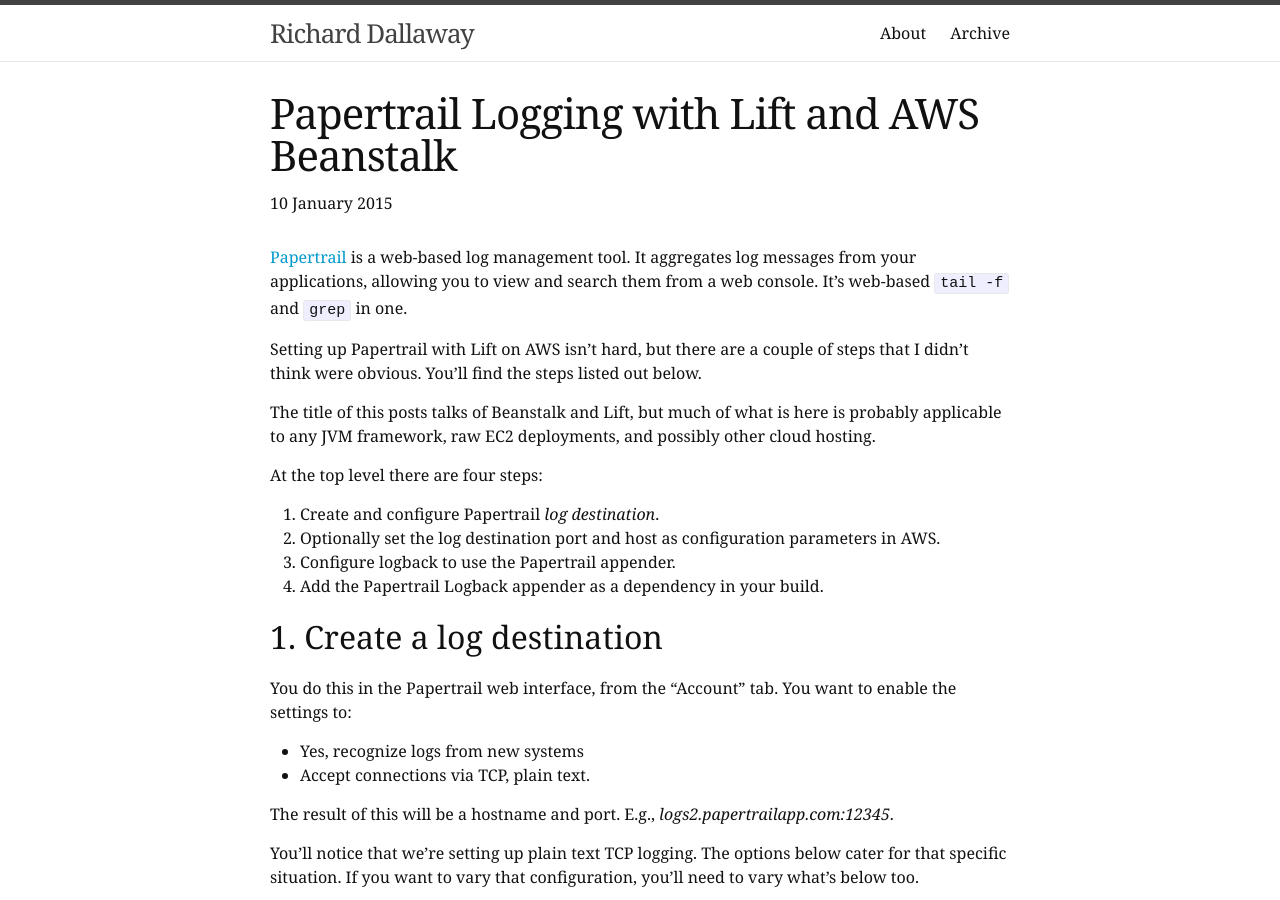
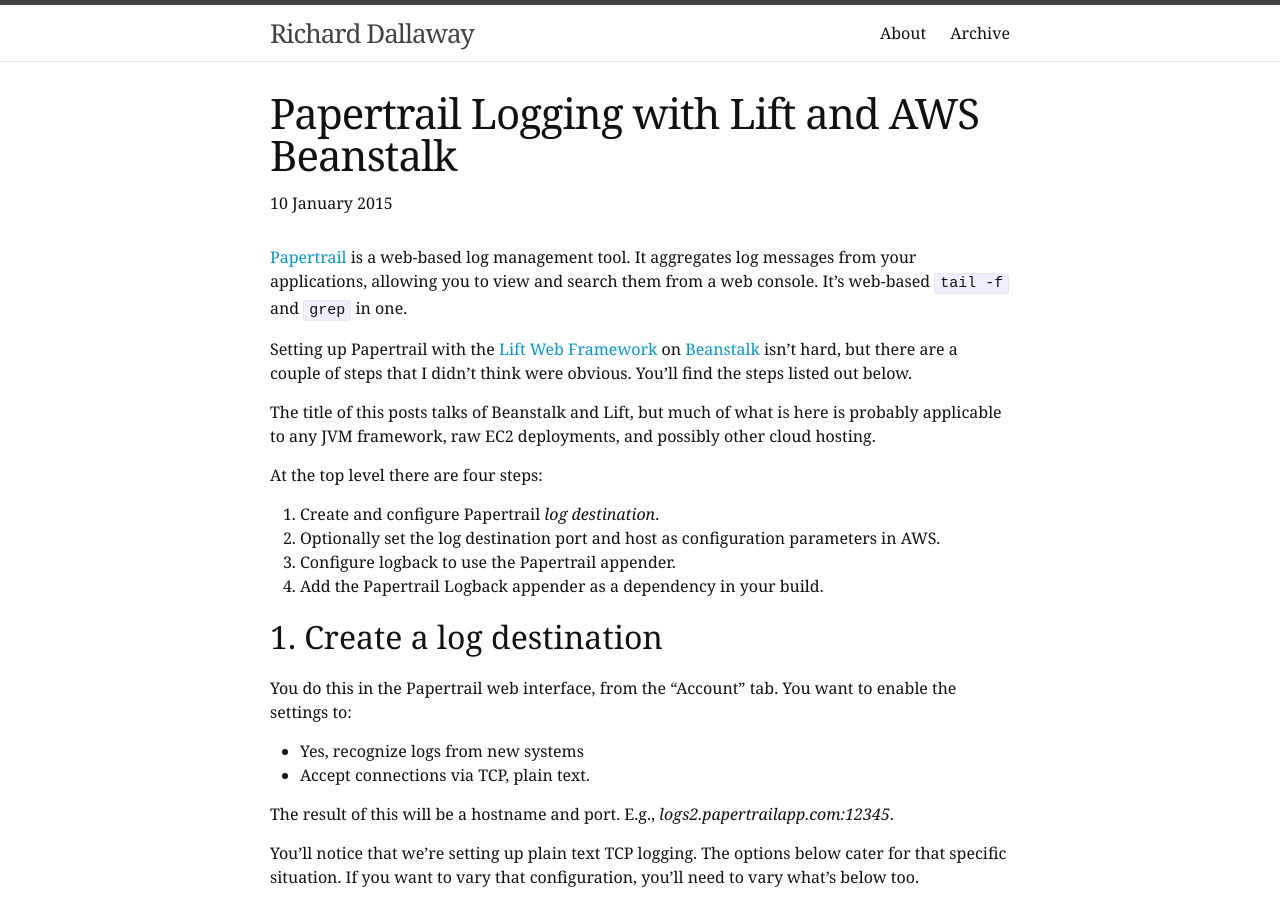
Before and after one commit to d6y/richard.dallaway.com, a Jekyll site: the page built from _posts/2015-01-10-papertrail-lift-beanstalk.md, in a window 1280 px wide and 900 px high. Built offline with Jekyll 4.4.1, drawn with Linux system fonts in a browser that asks for light colours.

Commit message:
Include links to Lift and Beanstalk in post on Papertrail.

```diff
--- a/_posts/2015-01-10-papertrail-lift-beanstalk.md
+++ b/_posts/2015-01-10-papertrail-lift-beanstalk.md
@@ -14,7 +14,7 @@ tags:
 
 [Papertrail](https://papertrailapp.com/) is a web-based log management tool. It aggregates log messages from your applications, allowing you to  view and search them from a web console. It's web-based `tail -f` and `grep` in one.
 
-Setting up Papertrail with Lift on AWS isn't hard, but there are a couple of steps that I didn't think were obvious. You'll find the steps listed out below.
+Setting up Papertrail with the [Lift Web Framework](http://liftweb.net/) on [Beanstalk](http://aws.amazon.com/elasticbeanstalk/) isn't hard, but there are a couple of steps that I didn't think were obvious. You'll find the steps listed out below.
 
 The title of this posts talks of Beanstalk and Lift, but much of what is here is probably applicable to any JVM framework, raw EC2 deployments, and possibly other cloud hosting.
 
```
